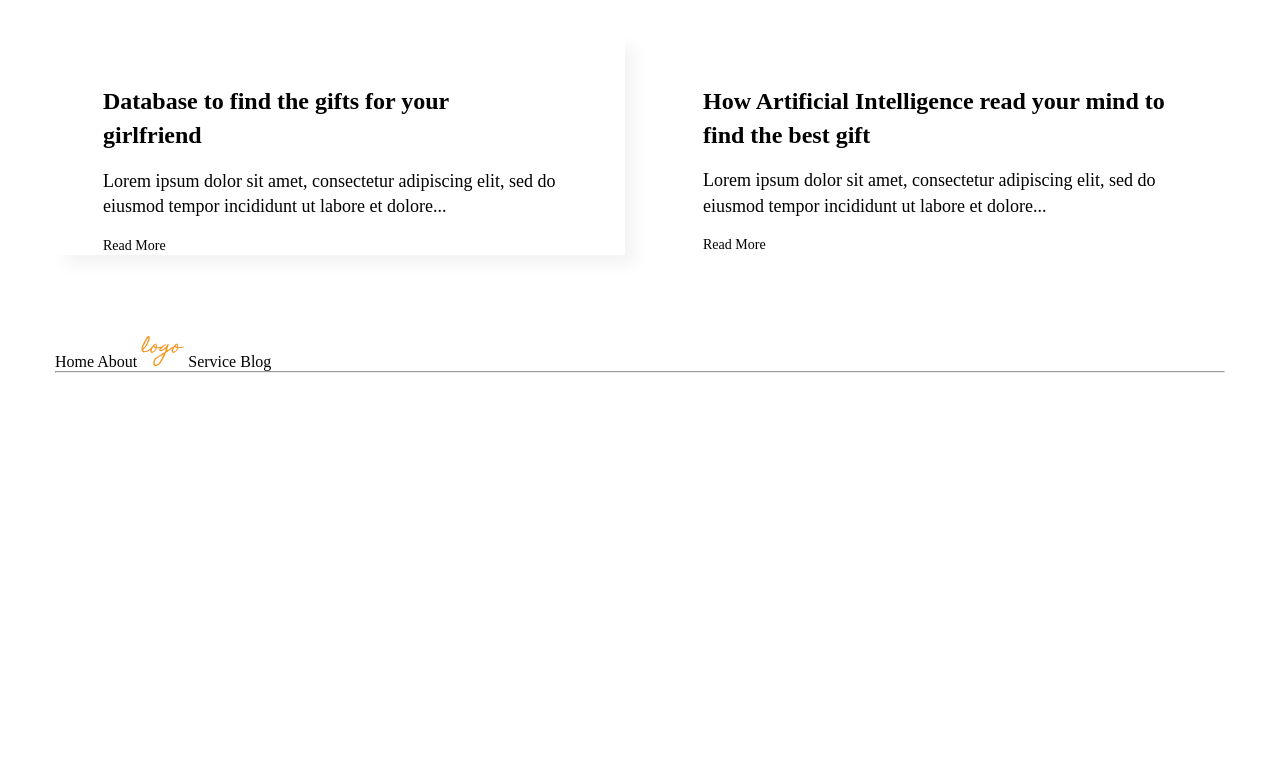
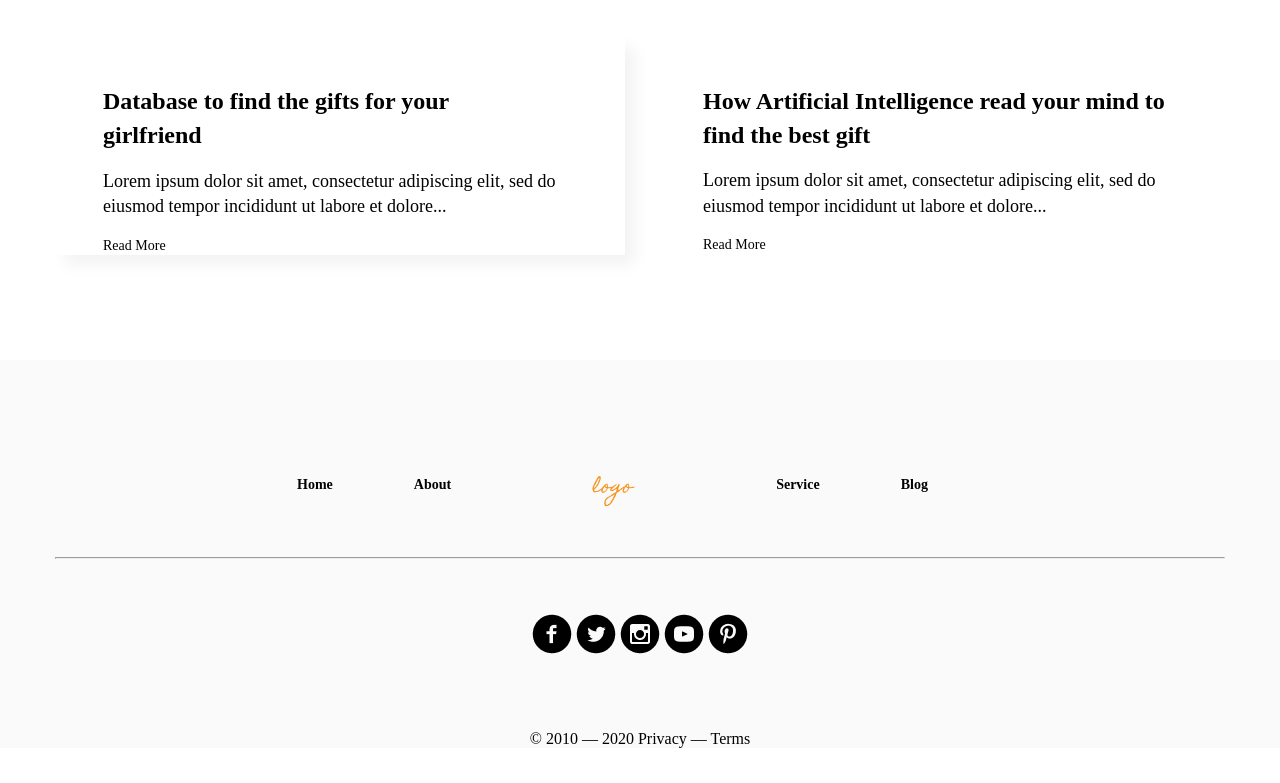
Before and after one commit to Vampire829/Page, a plain HTML site: page index.html in a window 1280 px wide. Shown: the part 3092-3875 px from the top of the page. Before the commit the page ends 3465 px from the top, so only its background shows below. Drawn offline with Linux system fonts and the light colour scheme.

Commit message:
add-verstka

```diff
--- a/index.html
+++ b/index.html
@@ -118,7 +118,8 @@
         </div>
       </div>
     </main>
-    <footer class="footer min__container">
+    <footer class="footer container">
+              <div class="min__container">
            <div class="footer__top">
             <a href=""><span>Home</span></a>
             <a href=""><span class="activ__footer">About</span></a>
@@ -127,6 +128,18 @@
             <a href=""><span>Blog</span></a>
            </div>
            <hr class="activ__hr">
+           <div class="footer__img">
+            <img src="/public/images/footer-icon-1.png" alt="">
+            <img src="/public/images/icon-2.png" alt="">
+            <img src="/public/images/icon03.png" alt="">
+            <img src="/public/images/icon-04.png" alt="">
+            <img src="/public/images/icon-05.png" alt="">
+           </div>
+           <div class="footer__end">
+            <span>© 2010 — 2020</span>
+            <span>Privacy — Terms</span>
+           </div>
+          </div>
     </footer>
 </body>
 </html>
--- a/scss/_footer.scss
+++ b/scss/_footer.scss
@@ -1,7 +1,32 @@
 .footer {
   margin: 105px auto 35px auto;
+  background: #FAFAFA;
   &__top {
+    margin-left: 242px;
     display: flex;
     gap: 81px;
+    padding-top: 115px;
+    margin-bottom: 50px;
+
+    & span{
+      font-size: 14px;
+      font-weight: 700;
+      line-height: 140.625%;
+
+    }
+  }
+  &__img{
+    gap:24px;
+    text-align: center;
+    margin-top: 55px;
+  }
+  &__end{
+    margin-top: 72px;
+    text-align: center;
+    gap: 14px;
   }
 }
+
+.activ__footer{
+  margin-right: 60px;
+}
--- a/scss/_reset.scss
+++ b/scss/_reset.scss
@@ -33,3 +33,6 @@ a{
     text-decoration: none;
     color: $black;
 }
+hr{
+    color:black;
+}
--- a/scss/style.scss
+++ b/scss/style.scss
@@ -1,5 +1,5 @@
 @import "_reset";
 @import "_header";
-@import "__box";
+@import "_box";
 @import "_main";
-@import "_footer.scss";
+@import "_footer";
```
Also changed, not shown: css/style.css, public/images/footer-icon-1.png (added), public/images/icon-04.png (added), public/images/icon-05.png (added), public/images/icon-2.png (added), public/images/icon03.png (added).
